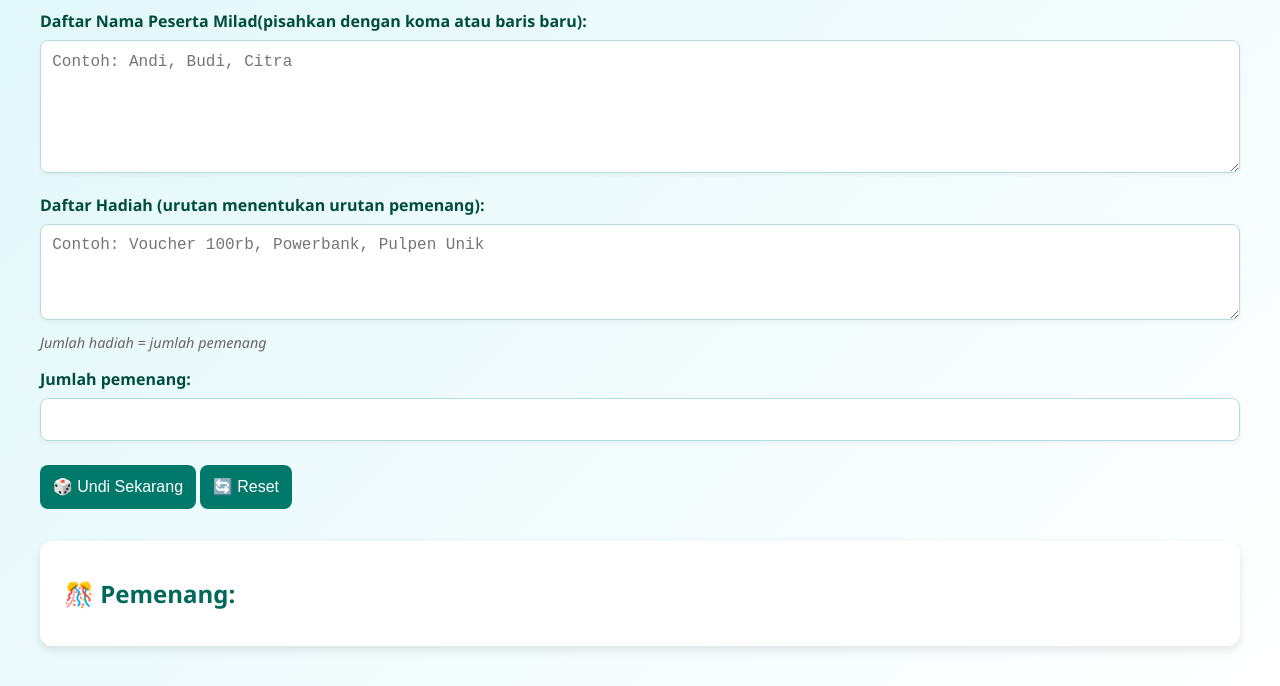
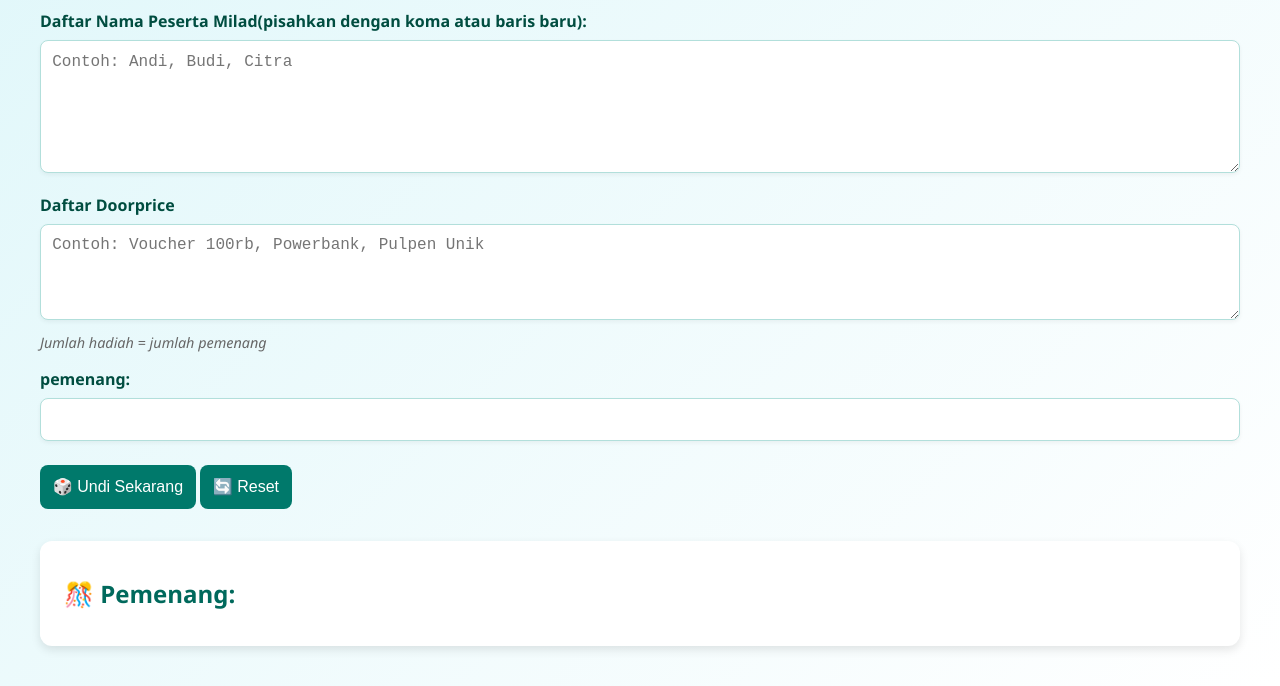
Before and after one commit to 4lit4m4m/milad_almuslim38, a plain HTML site: page index.html in a window 1280 px wide. Shown: the part 126-812 px from the top of the page. Drawn offline with Linux system fonts and the light colour scheme.

Commit message:
index.html

```diff
--- a/index.html
+++ b/index.html
@@ -105,11 +105,11 @@
   <label for="names">Daftar Nama Peserta Milad(pisahkan dengan koma atau baris baru):</label>
   <textarea id="names" rows="6" placeholder="Contoh: Andi, Budi, Citra"></textarea>
 
-  <label for="prizes">Daftar Hadiah (urutan menentukan urutan pemenang):</label>
+  <label for="prizes">Daftar Doorprice </label>
   <textarea id="prizes" rows="4" placeholder="Contoh: Voucher 100rb, Powerbank, Pulpen Unik"></textarea>
   <div class="small-note">Jumlah hadiah = jumlah pemenang</div>
 
-  <label for="winnerCount">Jumlah pemenang:</label>
+  <label for="winnerCount">pemenang:</label>
   <input type="number" id="winnerCount" min="1" />
 
   <button id="drawBtn" onclick="undi()">🎲 Undi Sekarang</button>
```
